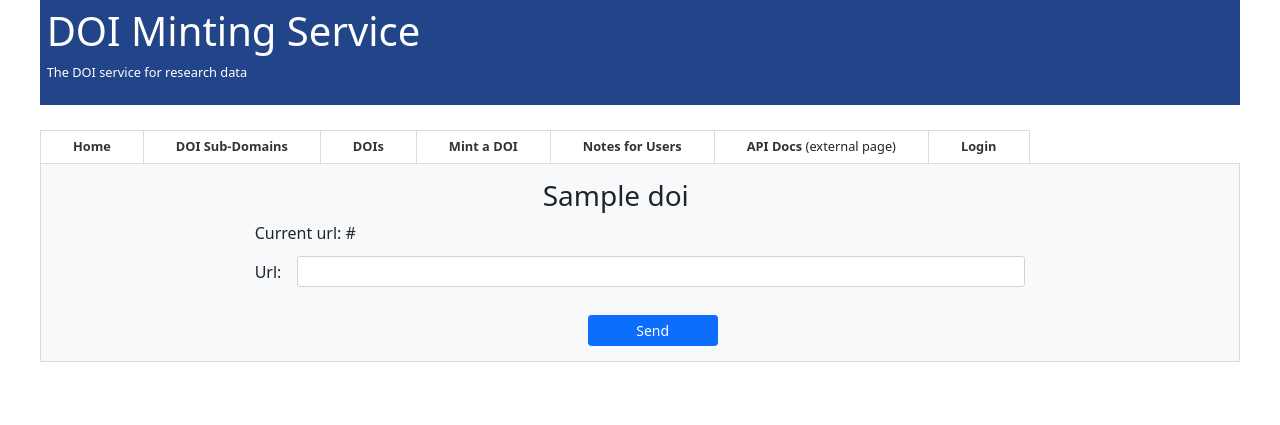
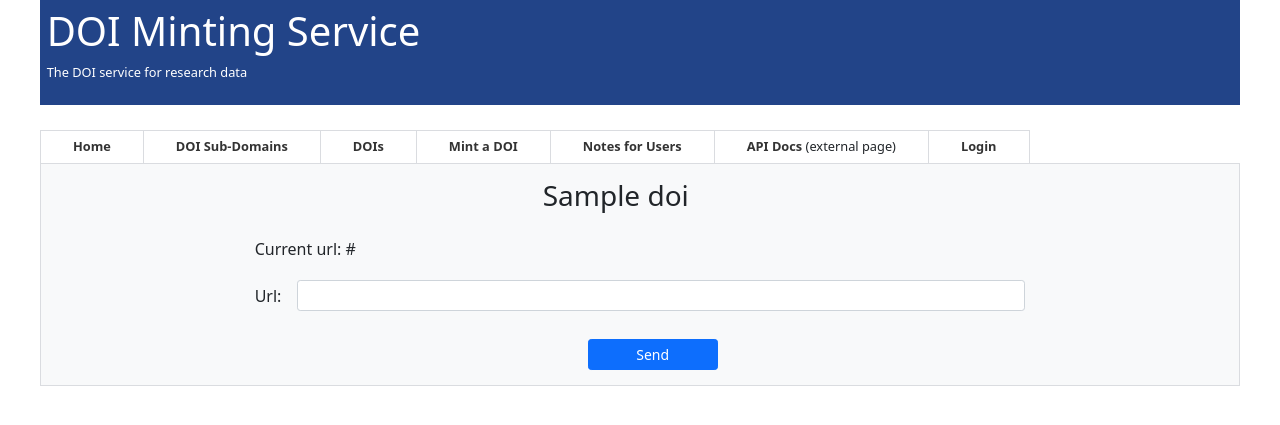
Before and after one commit to ral-facilities/doi_site, a Django app: template datasets/templates/mint_url.html in a window 1280 px wide. Shown: the top 425 px of the page. Run offline with Django 3.2, Linux system fonts and the light colour scheme; tables that the repository leaves empty hold one stand-in row (values such as "Sample post"); the template is opened without the code that fills it: values that come from a table or form of the project are taken from there, most other values are stand-ins (such as "Sample title", 1, 10 or a date in 2020); parts of the project's set-up code (start-up, migrations or seed data) failed here and were passed over.

Commit message:
add spacing for mint url form

```diff
--- a/datasets/templates/mint_url.html
+++ b/datasets/templates/mint_url.html
@@ -19,11 +19,11 @@
 <div class="row">
   <div class="col-md-2"></div>
   <div class="col-md-8">
-      <div class="form-label fs-6">
+      <div class="form-label fs-6 mt-3">
        Current url: {{url}}
       </div>
 
-      <form class="form-horizontal" method="POST" action="">
+      <form class="form-horizontal mt-3" method="POST" action="">
         {% csrf_token %}
         <div class="row g-3 align-items-center">
         <div class="col-auto">
```
